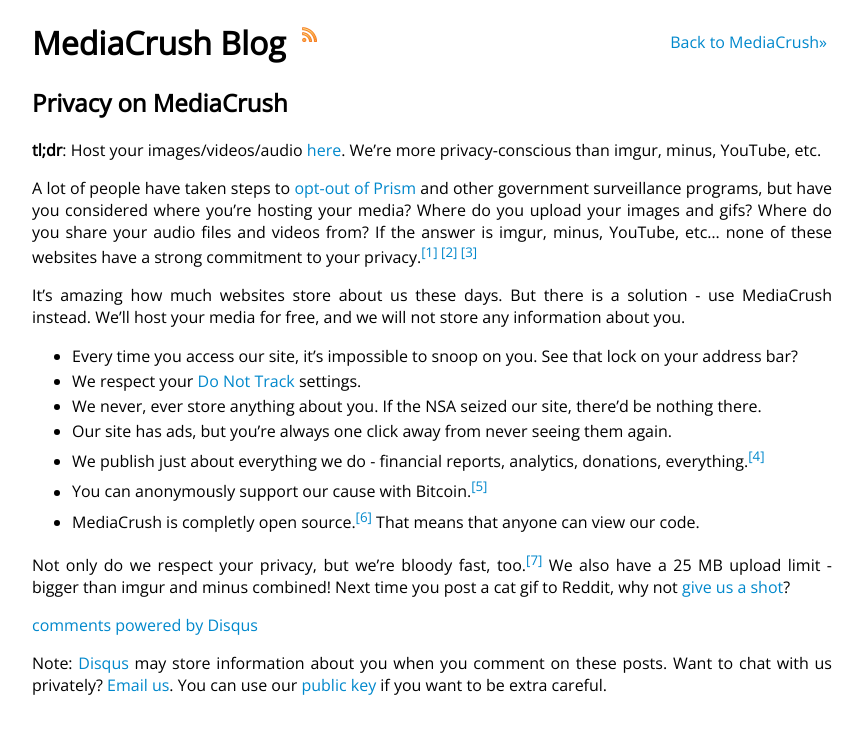
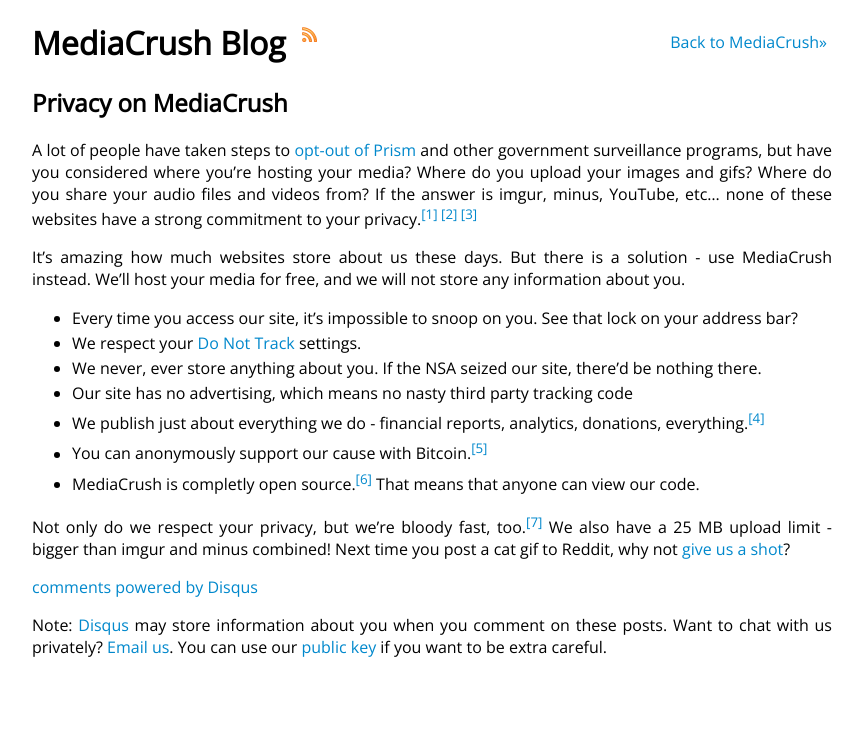
Before and after one commit to MediaCrush/mediacrush.github.io, a Jekyll site: the page built from privacy.md, in a window 1280 px wide. Shown: the top 734 px of the page, without its empty margins (208-1071 px from the left). Built offline with Jekyll 4.4.1, drawn with Linux system fonts in a browser that asks for light colours; Markdown is read by kramdown in place of the engine named in the settings; comment, search, counter and statistics services are not loaded.

Commit message:
Update privacy page

```diff
--- a/privacy.md
+++ b/privacy.md
@@ -2,9 +2,6 @@
 title: Privacy on MediaCrush
 layout: post
 ---
-
-**tl;dr**: Host your images/videos/audio [here](https://mediacru.sh). We're more privacy-conscious than imgur,
-minus, YouTube, etc.
 
 A lot of people have taken steps to [opt-out of Prism](http://prism-break.org) and other government surveillance
 programs, but have you considered where you're hosting your media? Where do you upload your images and gifs?
@@ -18,7 +15,7 @@
 * Every time you access our site, it's impossible to snoop on you. See that lock on your address bar?
 * We respect your [Do Not Track](http://donottrack.us/) settings.
 * We never, ever store anything about you. If the NSA seized our site, there'd be nothing there.
-* Our site has ads, but you're always one click away from never seeing them again.
+* Our site has no advertising, which means no nasty third party tracking code
 * We publish just about everything we do - financial reports, analytics, donations, everything.<sup><a href="https://mediacru.sh/transparency">[4]</a></sup>
 * You can anonymously support our cause with Bitcoin.<sup><a href="https://mediacru.sh/donate">[5]</a></sup>
 * MediaCrush is completly open source.<sup><a href="https://github.com/MediaCrush/MediaCrush">[6]</a></sup>
```
